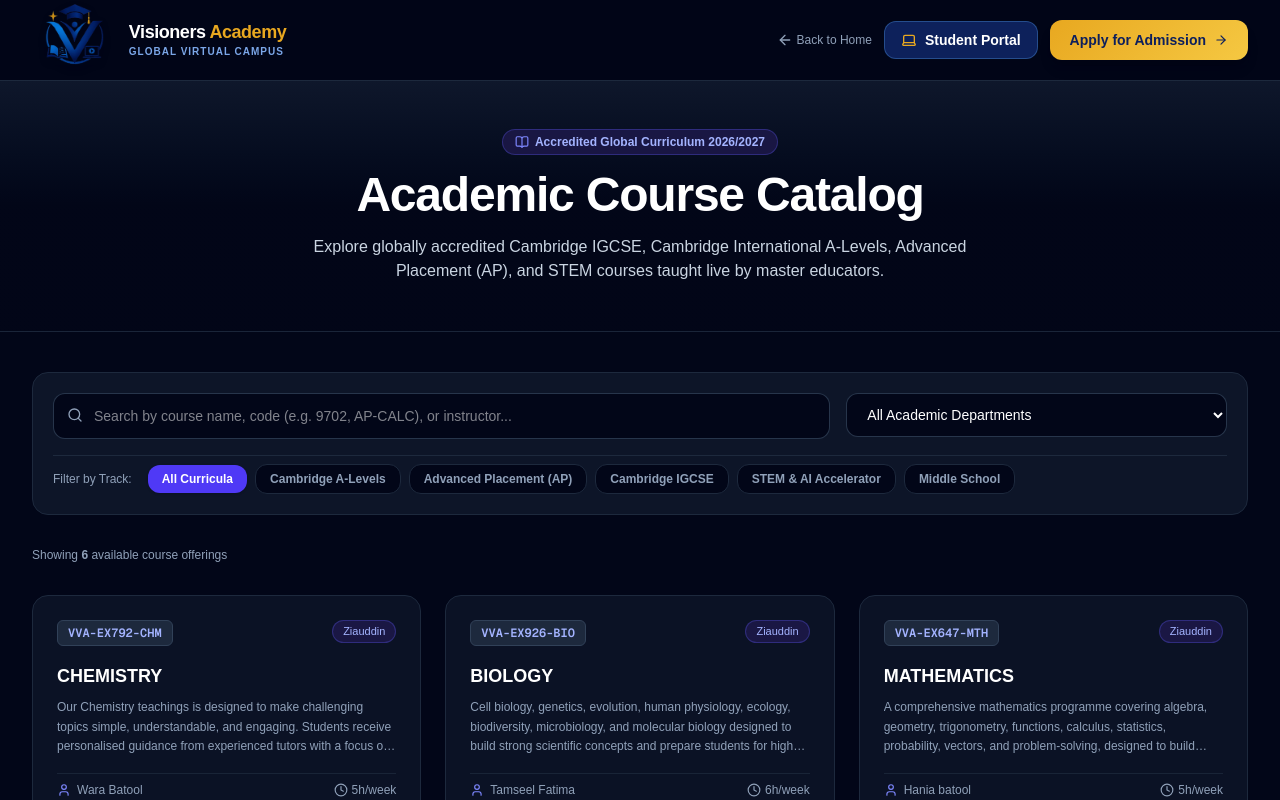
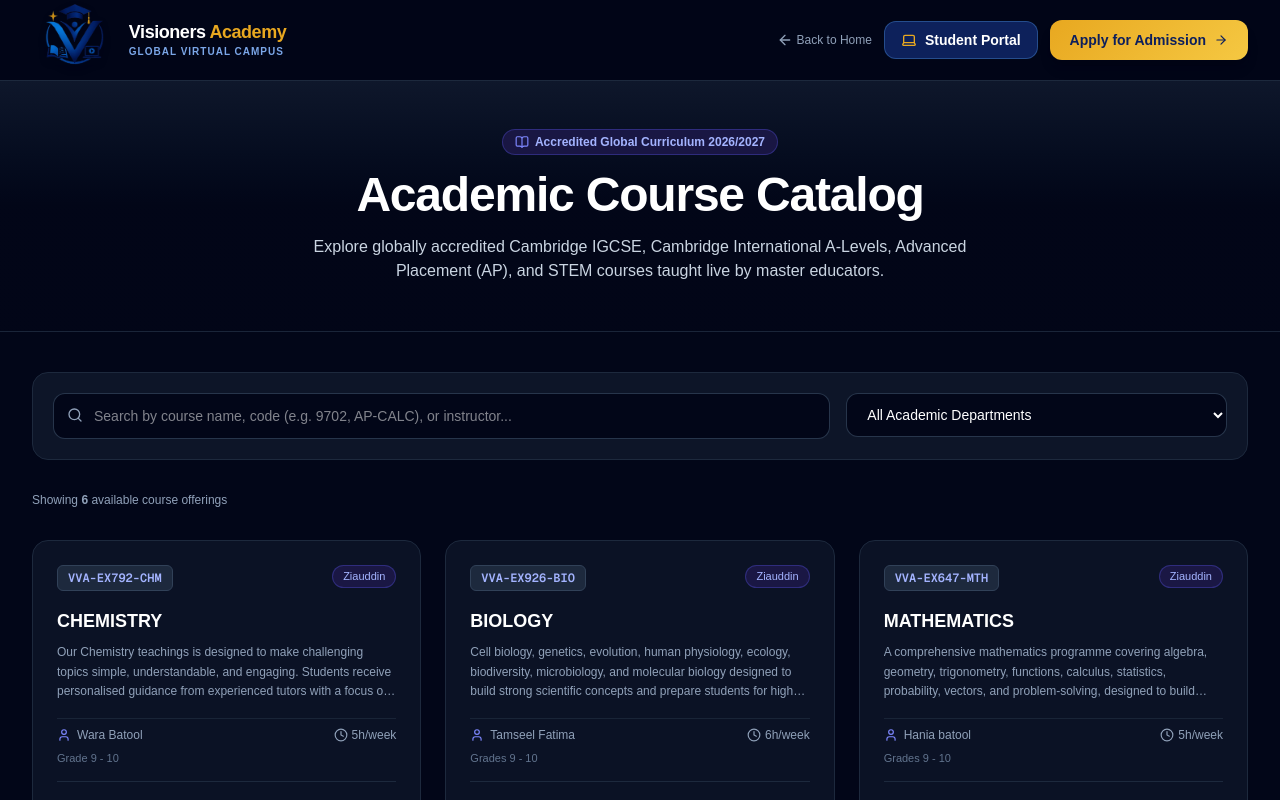
Before and after one commit to Syed-Salman-Naqvi/Visioner-Virtual-Academy, a Next.js app: page /courses in a window 1280 px wide. Shown: the top 800 px of the page. Built offline with nearby package versions, Linux system fonts and the light colour scheme.

Commit message:
Remove track filter row from courses page

```diff
--- a/app/courses/page.tsx
+++ b/app/courses/page.tsx
@@ -118,7 +118,7 @@ export default function CoursesPage() {
         </div>
       </section>
 
-      {/* Search & Filter Bar */}
+      {/* Search Bar */}
       <main className="max-w-7xl mx-auto px-4 sm:px-6 lg:px-8 py-10 flex-1 w-full space-y-8">
         <div className="bg-slate-900/90 p-5 rounded-2xl border border-slate-800 space-y-4">
           <div className="grid grid-cols-1 md:grid-cols-12 gap-4">
@@ -148,31 +148,6 @@ export default function CoursesPage() {
                 <option value="Humanities">Humanities & Languages</option>
               </select>
             </div>
-          </div>
-
-          {/* Track Filter Pills */}
-          <div className="flex flex-wrap items-center gap-2 pt-2 border-t border-slate-800">
-            <span className="text-xs text-slate-400 font-medium mr-2">Filter by Track:</span>
-            {[
-              { key: "all", label: "All Curricula" },
-              { key: "cambridge-a-levels", label: "Cambridge A-Levels" },
-              { key: "advanced-placement", label: "Advanced Placement (AP)" },
-              { key: "cambridge-igcse", label: "Cambridge IGCSE" },
-              { key: "stem-accelerator", label: "STEM & AI Accelerator" },
-              { key: "middle-foundation", label: "Middle School" },
-            ].map((tab) => (
-              <button
-                key={tab.key}
-                onClick={() => setSelectedTrack(tab.key as AcademicTrack)}
-                className={`px-3.5 py-1.5 rounded-xl text-xs font-semibold transition-all ${
-                  selectedTrack === tab.key
-                    ? "bg-indigo-600 text-white shadow-sm"
-                    : "bg-slate-950 border border-slate-800 text-slate-400 hover:text-slate-200 hover:border-slate-700"
-                }`}
-              >
-                {tab.label}
-              </button>
-            ))}
           </div>
         </div>
 
```
